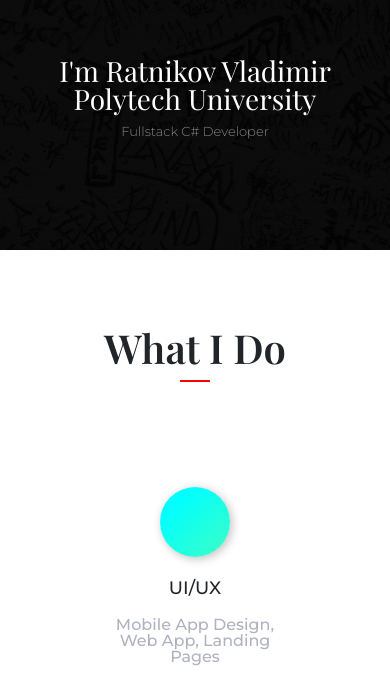
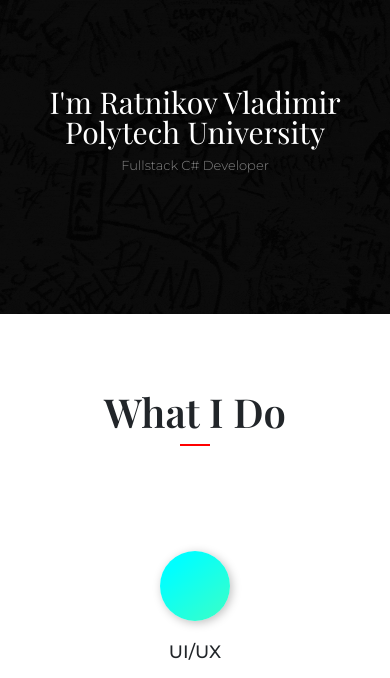
Before and after one commit to ratnikovv28/WebsiteRatnikov, a plain HTML site: page index.html in a window 390 px wide. Shown: the part 133-811 px from the top of the page. Drawn offline with nearby package versions, Linux system fonts and the light colour scheme; a web font is replaced by a local one.

Commit message:
Some changes

```diff
--- a/css/style.css
+++ b/css/style.css
@@ -324,7 +324,7 @@ h1,h2,h3,h4,h5,h6{font-size: inherit;font-weight: inherit;}
         font-size: 22.5px;
     }
     .main-about__content{
-        padding: 280px 0px 202px 0px;
+        padding: 300px 0px 222px 0px;
     }
 }
 
@@ -337,94 +337,112 @@ h1,h2,h3,h4,h5,h6{font-size: inherit;font-weight: inherit;}
         font-size: 19px;
     }
     .main-about__content{
-        padding: 240px 0px 162px 0px;
+        padding: 280px 0px 202px 0px;
     }
 }
 
 @media (max-width: 794px) {
     .main-about__title{
-        font-size: 48px;
+        font-size: 55px;
         margin: 0px 0px 16px 0px;
     }
     .main-about__text{
         font-size: 16px;
     }
     .main-about__content{
-        padding: 220px 0px 142px 0px;
+        padding: 260px 0px 182px 0px;
+    }
+}
+
+@media (max-width: 696px) {
+    .main-about__title{
+        font-size: 50px;
+        margin: 0px 0px 16px 0px;
+    }
+    .main-about__content{
+        padding: 250px 0px 172px 0px;
+    }
+    .main-about__part{
+        padding: 0px 45px;
     }
 }
 
 @media (max-width: 628px) {
     .main-about__title{
-        font-size: 38px;
+        font-size: 42px;
         margin: 0px 0px 14px 0px;
     }
-    .main-about__text{
-        font-size: 16px;
+    .main-about__content{
+        padding: 235px 0px 157px 0px;
     }
-    .main-about__content{
-        padding: 210px 0px 132px 0px;
+    .main-about__part{
+        padding: 0px 40px;
     }
 }
 
 @media (max-width: 532px) {
     .main-about__title{
-        font-size: 34px;
+        font-size: 36px;
         margin: 0px 0px 12px 0px;
     }
     .main-about__text{
         font-size: 14px;
     }
     .main-about__content{
-        padding: 200px 0px 122px 0px;
+        padding: 230px 0px 152px 0px;
     }
     .main-about__part{
-        padding: 0 40px;
+        padding: 0 31px;
     }
 }
 
 @media (max-width: 454px) {
     .main-about__title{
-        font-size: 30px;
-        margin: 0px 0px 12px 0px;
-    }
-    .main-about__text{
-        font-size: 14px;
+        font-size: 33px;
     }
     .main-about__content{
-        padding: 195px 0px 117px 0px;
+        padding: 225px 0px 147px 0px;
     }
     .main-about__part{
-        padding: 0 29px;
+        padding: 0 25px;
+    }
+}
+
+@media (max-width: 412px) {
+    .main-about__title{
+        font-size: 31px;
+    }
+    .main-about__part{
+        padding: 0 23px;
     }
 }
 
 @media (max-width: 392px) {
     .main-about__title{
-        font-size: 28px;
+        font-size: 30px;
         margin: 0px 0px 12px 0px;
     }
     .main-about__text{
         font-size: 13px;
     }
     .main-about__content{
-        padding: 190px 0px 112px 0px;
+        padding: 220px 0px 142px 0px;
     }
     .main-about__part{
-        padding: 0 23px;
+        padding: 0 18px;
     }
 }
 
-@media (max-width: 360px) {
+@media (max-width: 370px) {
     .main-about__title{
-        font-size: 23px;
+        font-size: 26px;
         margin: 0px 0px 10px 0px;
     }
     .main-about__text{
         font-size: 11px;
     }
     .main-about__part{
-        padding: 0 17px;
+        padding: 0 14px;
     }
 }
 
```
